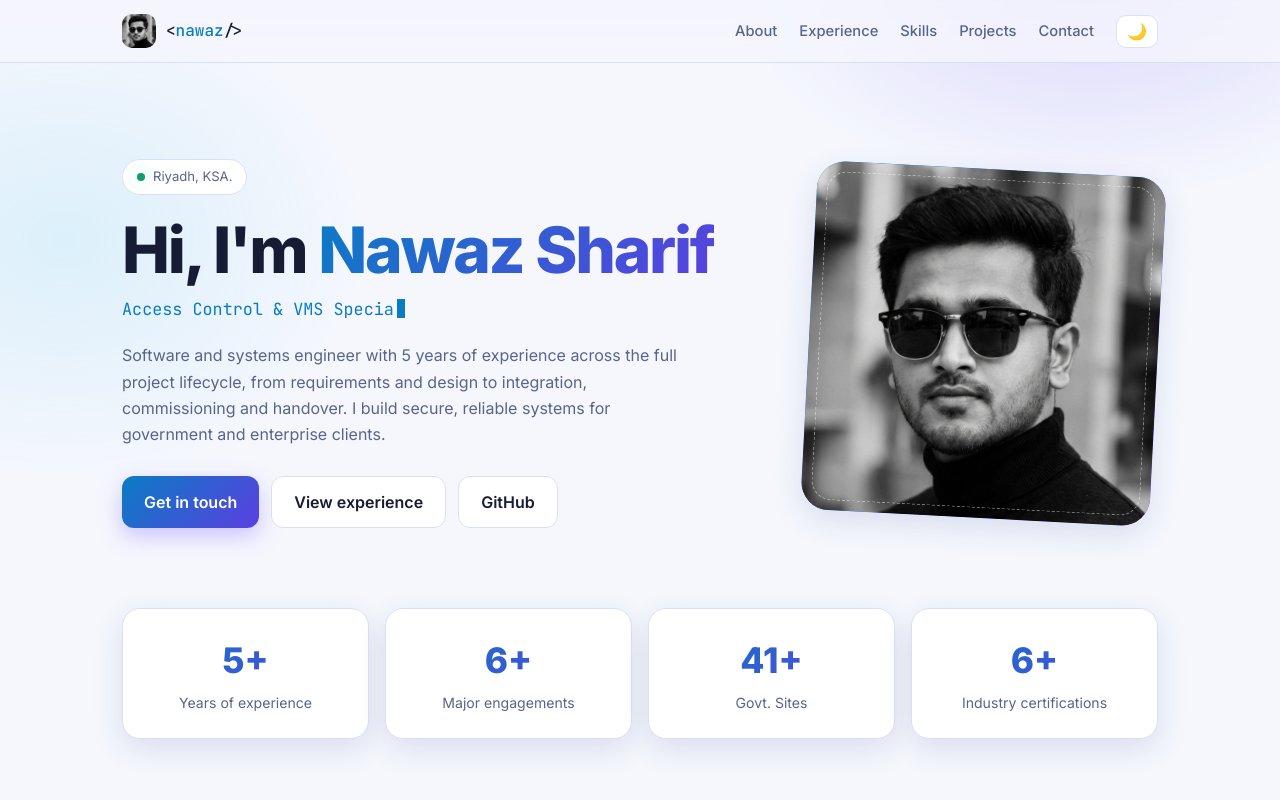
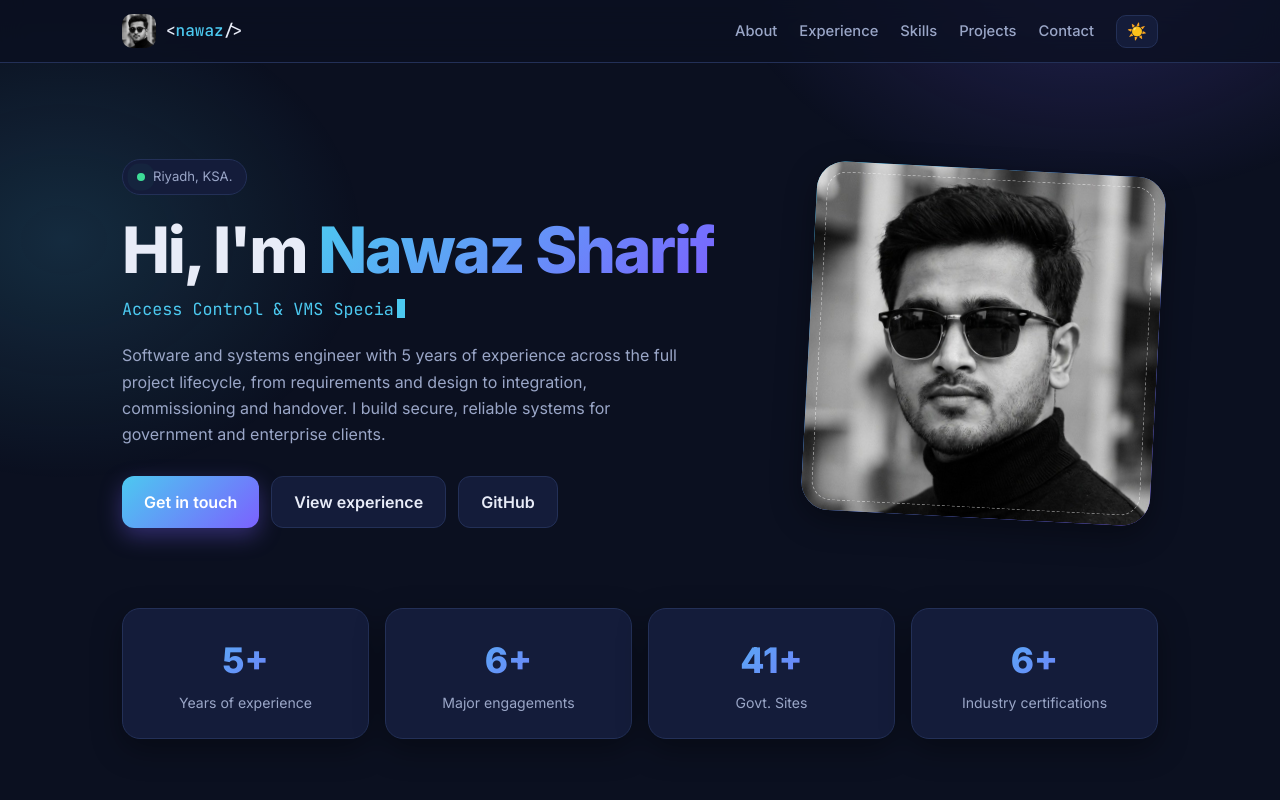
Before and after one commit to mrsharif007/mrsharif007, a plain HTML site: page index.html in a window 1280 px wide. Shown: the top 800 px of the page. Drawn offline with Linux system fonts and the light colour scheme.

Commit message:
Index
Refactor theme setting logic to default to 'dark'.

```diff
--- a/index.html
+++ b/index.html
@@ -362,7 +362,8 @@
     tbtn.setAttribute('aria-label', 'Switch to ' + next + ' mode');
   }
   let saved = null; try { saved = localStorage.getItem('theme'); } catch(e){}
-  setTheme(saved || (matchMedia('(prefers-color-scheme: light)').matches ? 'light' : 'dark'));
+  // setTheme(saved || (matchMedia('(prefers-color-scheme: light)').matches ? 'light' : 'dark'));
+  setTheme(saved || 'dark');
   tbtn.onclick = () => {
     const t = root.getAttribute('data-theme') === 'dark' ? 'light' : 'dark';
     setTheme(t); try { localStorage.setItem('theme', t); } catch(e){}
```
